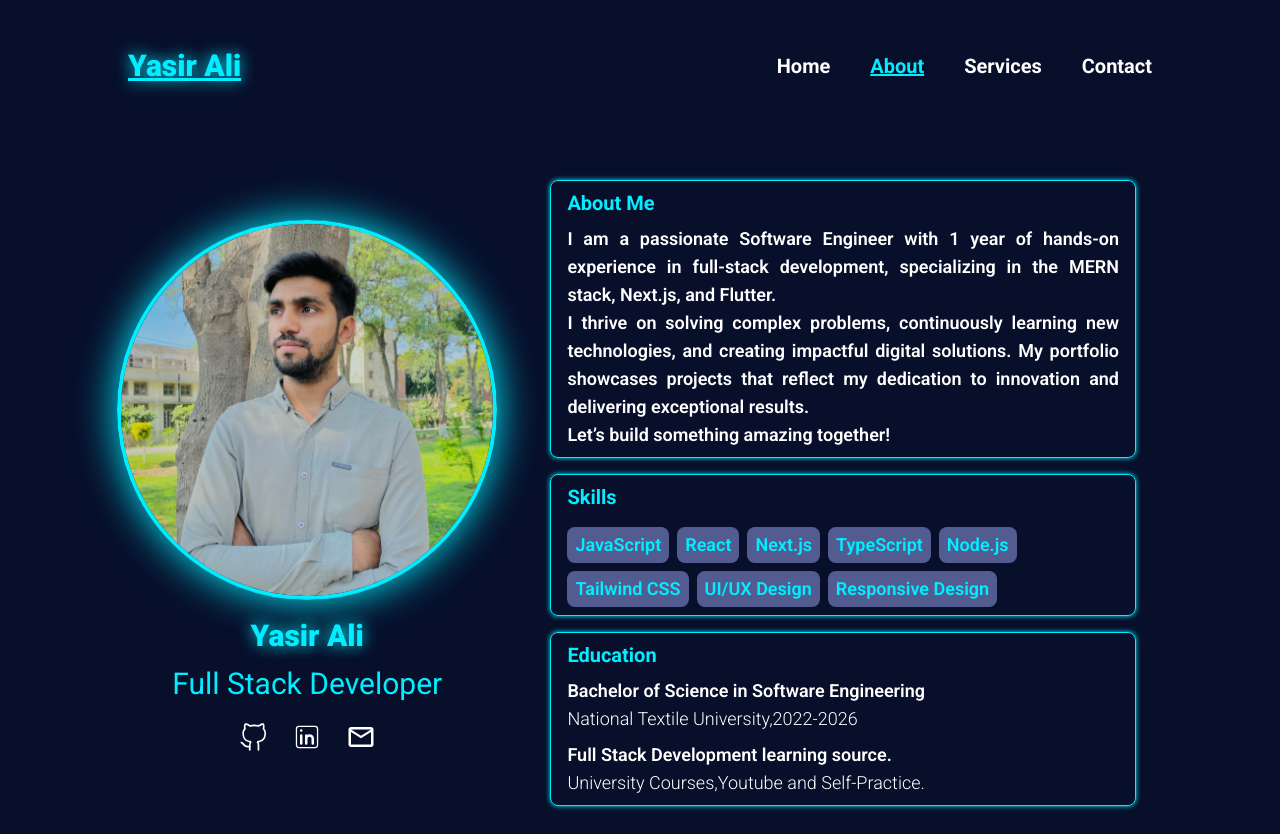
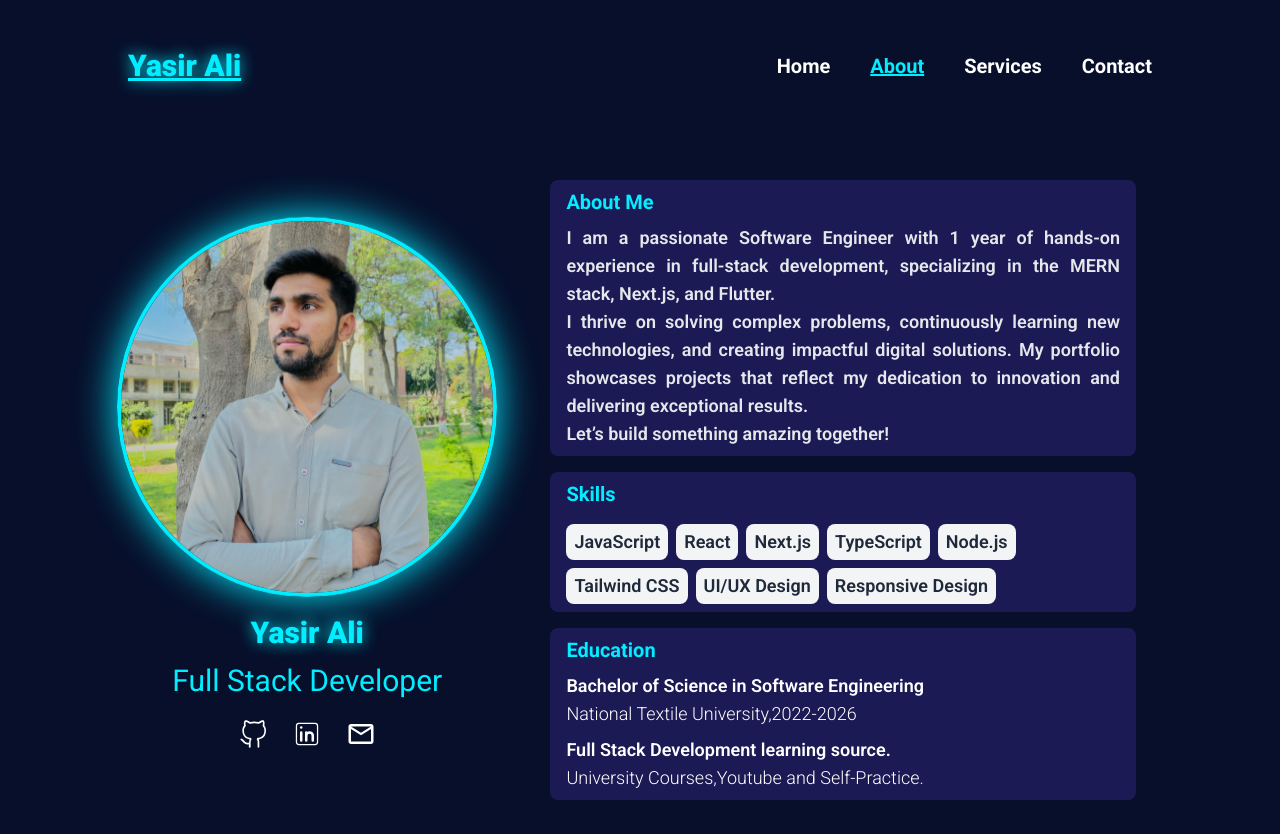
Before and after one commit to Yasir-Ali-Swe/Portfolio-Yasir-Ali, a React (Vite) app in the folder Portfolio/: page /about in a window 1280 px wide. Built offline with nearby package versions, Linux system fonts and the light colour scheme.

Commit message:
My Portfolio

```diff
--- a/Portfolio/src/Pages/About.jsx
+++ b/Portfolio/src/Pages/About.jsx
@@ -21,9 +21,9 @@ const About = () => {
                 <SocialLinks />
             </div>
             <div className="aboutContainer w-[108%] lg:w-[70%] flex flex-col gap-3 lg:gap-4 text-textColor lg:p-4">
-                <div className="aboutMe border-[1px] lightShadow border-selected rounded-lg">
+                <div className="aboutMe hover:border-2 hover:border-[#0ef]  bg-cardBackground rounded-lg">
                     <h1 className='text-selected px-4 py-2 text-xl texlg:t-2xl font-bold'>About Me</h1>
-                    <p className='px-4 pb-2 text-justify text-textColor text-md lg:text-lg font-semibold'>
+                    <p className='px-4 pb-2 text-justify text-gray-200 text-md lg:text-lg font-semibold'>
                         I am a passionate Software Engineer with 1 year of hands-on experience in full-stack development, specializing in the MERN stack, Next.js, and Flutter.
                         <br />
                         <span className='hidden lg:inline'>
@@ -33,19 +33,19 @@ const About = () => {
                         Let’s build something amazing together!
                     </p>
                 </div>
-                <div className="skills border-[1px] lightShadow border-selected rounded-lg">
+                <div className="skills hover:border-2 hover:border-[#0ef]  rounded-lg bg-cardBackground">
                     <h1 className='text-selected px-4 py-2 text-xl texlg:t-2xl font-bold'>Skills</h1>
                     <div className='px-4 py-2 flex flex-wrap gap-2'>
                         {
                             skills.map((skill, index) => (
-                                <div className='text-selected cursor-pointer text-md lg:text-lg font-semibold bg-secondaryBackground rounded-lg px-2 py-1'>
+                                <div className='text-gray-800 cursor-pointer text-md lg:text-lg font-semibold bg-gray-100 rounded-lg px-2 py-1'>
                                     {skill}
                                 </div>
                             ))
                         }
                     </div>
                 </div>
-                <div className="education border-[1px] lightShadow border-selected rounded-lg mb-3">
+                <div className="education hover:border-2 hover:border-[#0ef]  rounded-lg mb-3 bg-cardBackground">
                     <h1 className='text-selected px-4 py-2 text-xl texlg:t-2xl font-bold'>Education</h1>
                     <p className='px-4 text-justify text-textColor text-md lg:text-lg font-semibold'>Bachelor of Science in Software Engineering</p>
                     <p className='px-4 pb-2 text-justify text-textColor text-md lg:text-lg font-light'>National Textile University,2022-2026</p>
```
